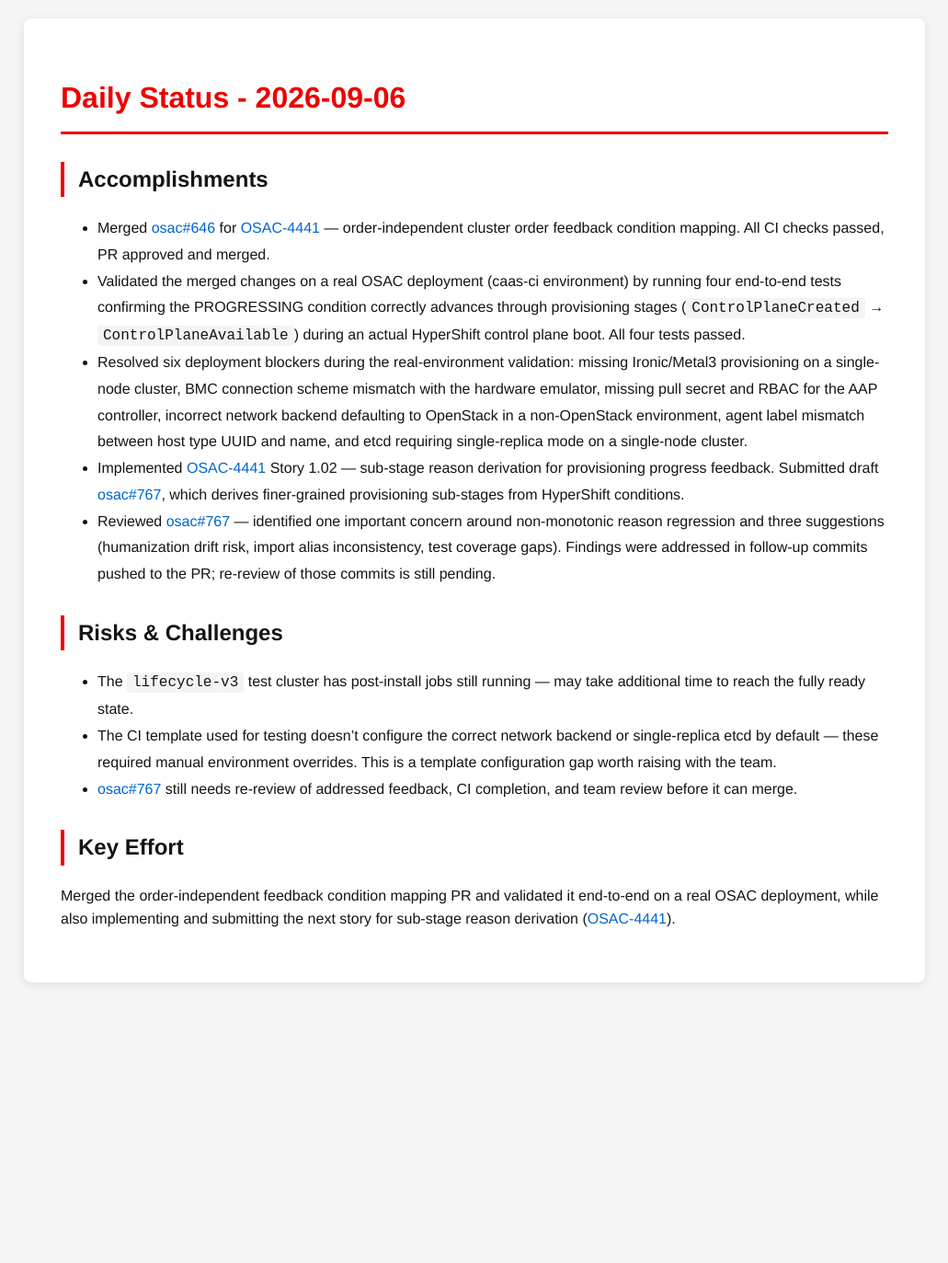
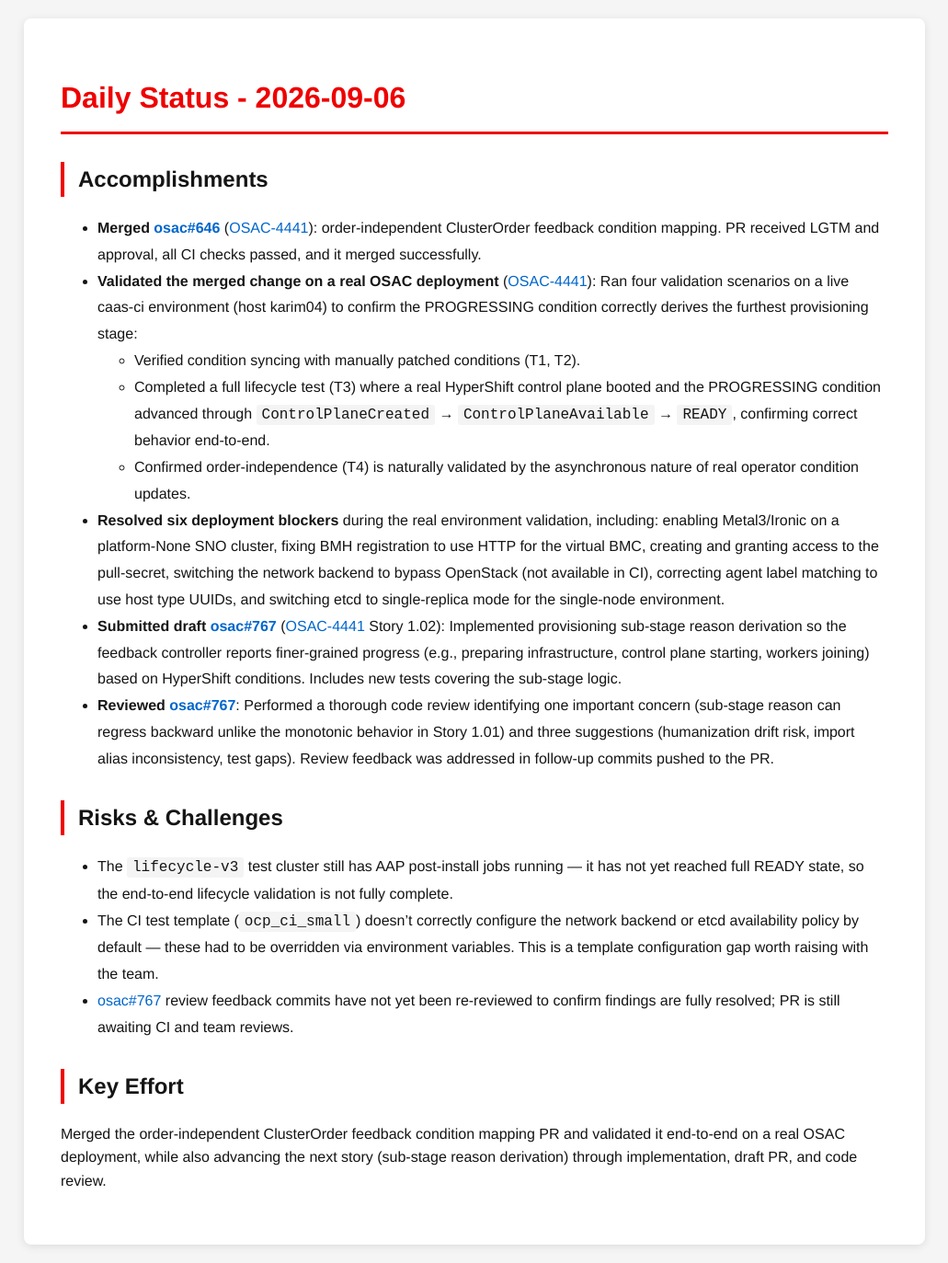
Before and after one commit to tzvatot/daily-status, a Jekyll site: the page built from 2026-09-06.md, in a window 1280 px wide. Shown: the whole page at 92% size, without its empty margins (124-1155 px from the left). Built offline with Jekyll 4.4.1, drawn with Linux system fonts in a browser that asks for light colours; before the commit the page ends 1088 px from its top, so only the background shows below that.

Commit message:
Daily status update - 2026-09-06

```diff
--- a/2026-09-06.md
+++ b/2026-09-06.md
@@ -7,16 +7,22 @@ date: 2026-09-06
 # Daily Status - 2026-09-06
 
 ## Accomplishments
-- Merged [osac#646](https://github.com/osac-project/osac/pull/646) for [OSAC-4441](https://redhat.atlassian.net/browse/OSAC-4441) — order-independent cluster order feedback condition mapping. All CI checks passed, PR approved and merged.
-- Validated the merged changes on a real OSAC deployment (caas-ci environment) by running four end-to-end tests confirming the PROGRESSING condition correctly advances through provisioning stages (`ControlPlaneCreated` → `ControlPlaneAvailable`) during an actual HyperShift control plane boot. All four tests passed.
-- Resolved six deployment blockers during the real-environment validation: missing Ironic/Metal3 provisioning on a single-node cluster, BMC connection scheme mismatch with the hardware emulator, missing pull secret and RBAC for the AAP controller, incorrect network backend defaulting to OpenStack in a non-OpenStack environment, agent label mismatch between host type UUID and name, and etcd requiring single-replica mode on a single-node cluster.
-- Implemented [OSAC-4441](https://redhat.atlassian.net/browse/OSAC-4441) Story 1.02 — sub-stage reason derivation for provisioning progress feedback. Submitted draft [osac#767](https://github.com/osac-project/osac/pull/767), which derives finer-grained provisioning sub-stages from HyperShift conditions.
-- Reviewed [osac#767](https://github.com/osac-project/osac/pull/767) — identified one important concern around non-monotonic reason regression and three suggestions (humanization drift risk, import alias inconsistency, test coverage gaps). Findings were addressed in follow-up commits pushed to the PR; re-review of those commits is still pending.
+
+- **Merged [osac#646](https://github.com/osac-project/osac/pull/646)** ([OSAC-4441](https://redhat.atlassian.net/browse/OSAC-4441)): order-independent ClusterOrder feedback condition mapping. PR received LGTM and approval, all CI checks passed, and it merged successfully.
+- **Validated the merged change on a real OSAC deployment** ([OSAC-4441](https://redhat.atlassian.net/browse/OSAC-4441)): Ran four validation scenarios on a live caas-ci environment (host karim04) to confirm the PROGRESSING condition correctly derives the furthest provisioning stage:
+  - Verified condition syncing with manually patched conditions (T1, T2).
+  - Completed a full lifecycle test (T3) where a real HyperShift control plane booted and the PROGRESSING condition advanced through `ControlPlaneCreated` → `ControlPlaneAvailable` → `READY`, confirming correct behavior end-to-end.
+  - Confirmed order-independence (T4) is naturally validated by the asynchronous nature of real operator condition updates.
+- **Resolved six deployment blockers** during the real environment validation, including: enabling Metal3/Ironic on a platform-None SNO cluster, fixing BMH registration to use HTTP for the virtual BMC, creating and granting access to the pull-secret, switching the network backend to bypass OpenStack (not available in CI), correcting agent label matching to use host type UUIDs, and switching etcd to single-replica mode for the single-node environment.
+- **Submitted draft [osac#767](https://github.com/osac-project/osac/pull/767)** ([OSAC-4441](https://redhat.atlassian.net/browse/OSAC-4441) Story 1.02): Implemented provisioning sub-stage reason derivation so the feedback controller reports finer-grained progress (e.g., preparing infrastructure, control plane starting, workers joining) based on HyperShift conditions. Includes new tests covering the sub-stage logic.
+- **Reviewed [osac#767](https://github.com/osac-project/osac/pull/767)**: Performed a thorough code review identifying one important concern (sub-stage reason can regress backward unlike the monotonic behavior in Story 1.01) and three suggestions (humanization drift risk, import alias inconsistency, test gaps). Review feedback was addressed in follow-up commits pushed to the PR.
 
 ## Risks & Challenges
-- The `lifecycle-v3` test cluster has post-install jobs still running — may take additional time to reach the fully ready state.
-- The CI template used for testing doesn't configure the correct network backend or single-replica etcd by default — these required manual environment overrides. This is a template configuration gap worth raising with the team.
-- [osac#767](https://github.com/osac-project/osac/pull/767) still needs re-review of addressed feedback, CI completion, and team review before it can merge.
+
+- The `lifecycle-v3` test cluster still has AAP post-install jobs running — it has not yet reached full READY state, so the end-to-end lifecycle validation is not fully complete.
+- The CI test template (`ocp_ci_small`) doesn't correctly configure the network backend or etcd availability policy by default — these had to be overridden via environment variables. This is a template configuration gap worth raising with the team.
+- [osac#767](https://github.com/osac-project/osac/pull/767) review feedback commits have not yet been re-reviewed to confirm findings are fully resolved; PR is still awaiting CI and team reviews.
 
 ## Key Effort
-Merged the order-independent feedback condition mapping PR and validated it end-to-end on a real OSAC deployment, while also implementing and submitting the next story for sub-stage reason derivation ([OSAC-4441](https://redhat.atlassian.net/browse/OSAC-4441)).
+
+Merged the order-independent ClusterOrder feedback condition mapping PR and validated it end-to-end on a real OSAC deployment, while also advancing the next story (sub-stage reason derivation) through implementation, draft PR, and code review.
```
